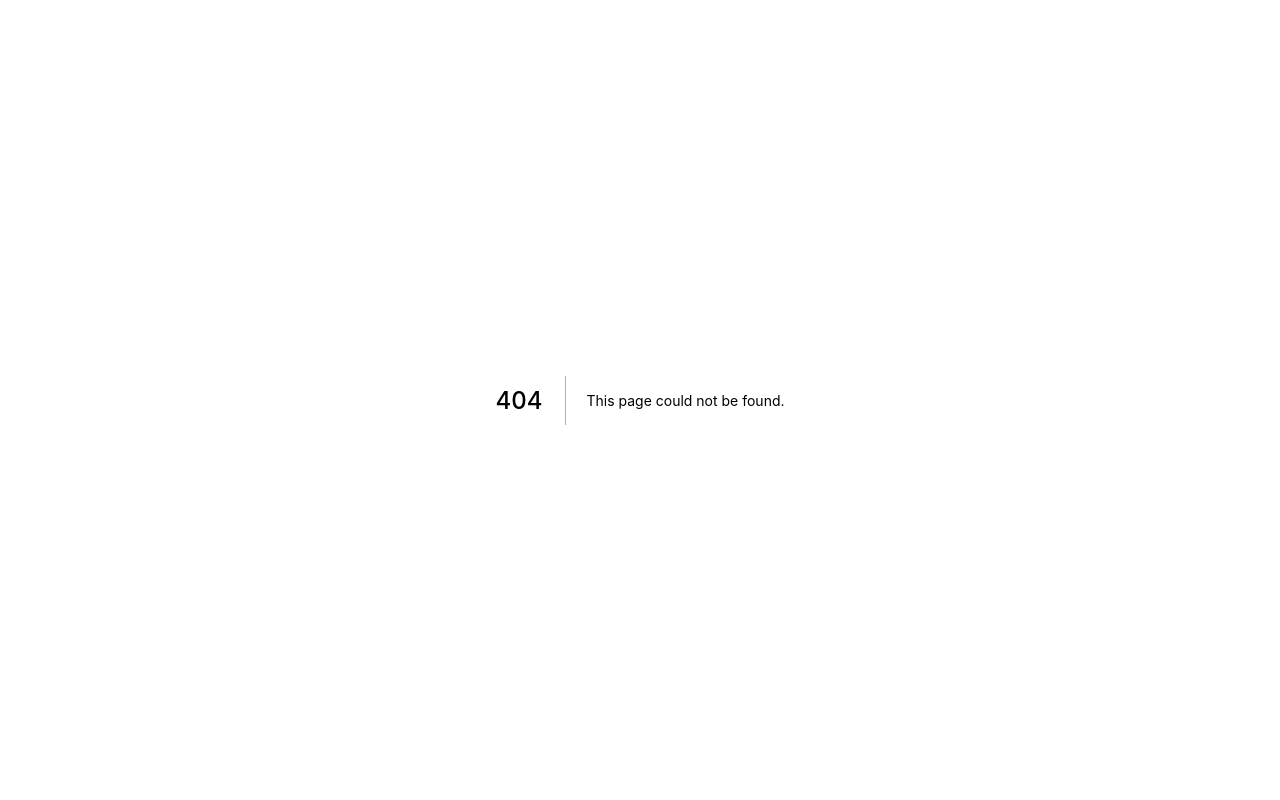
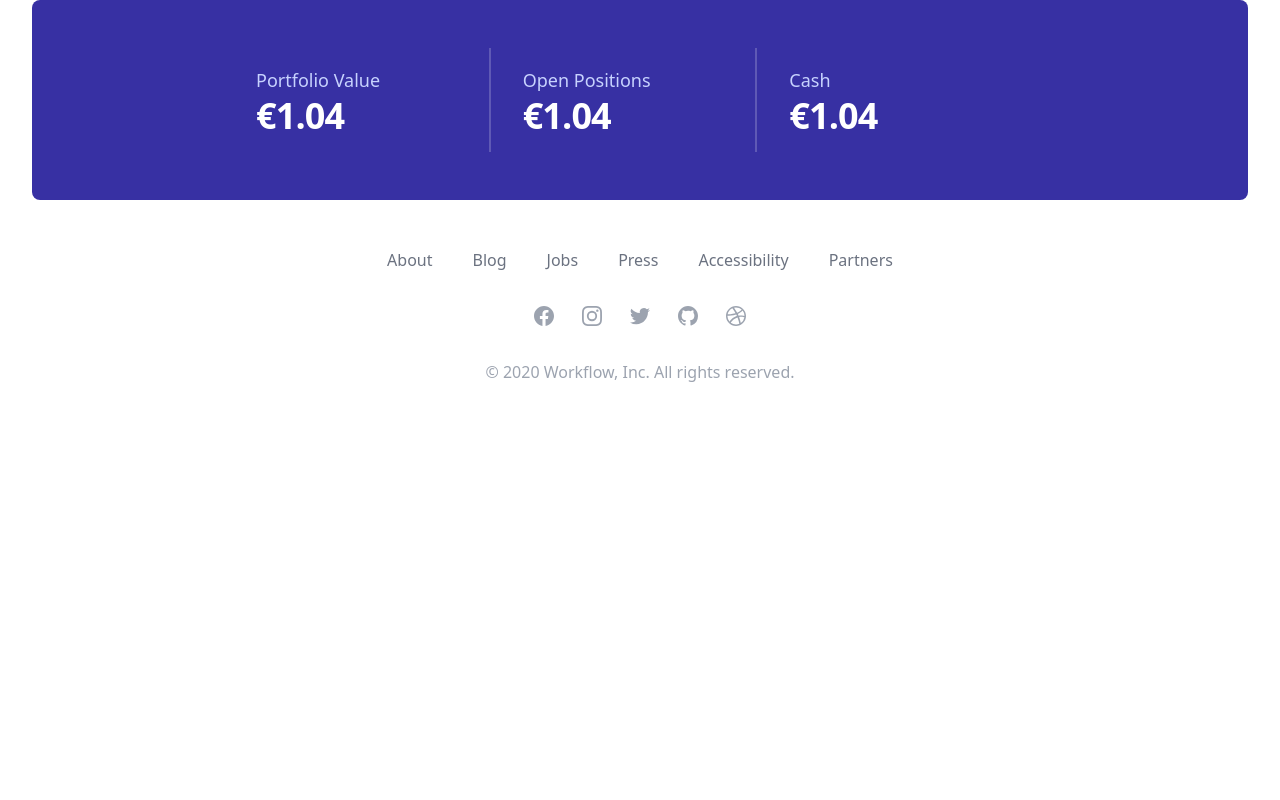
Before and after one commit to mehmetkemalbayer/muneccimvercel, a Next.js app: page /portfolio in a window 1280 px wide. Before the commit this address had no page. Shown: the top 800 px of the page. Built offline with nearby package versions, Linux system fonts and the light colour scheme; what @aws-amplify/ui-react, aws-amplify would draw is missing.

Commit message:
feat: create portfolio summary section

```diff
--- /dev/null
+++ b/src/pages/portfolio.tsx
@@ -0,0 +1,11 @@
+import PortfolioSummary from '../sections/PortfolioSummary'
+
+const Portfolio = () => {
+  return (
+    <div className="max-w-7xl mx-auto sm:px-6 lg:px-8">
+      <PortfolioSummary />
+    </div>
+  )
+}
+
+export default Portfolio
--- /dev/null
+++ b/src/sections/PortfolioSummary/index.tsx
@@ -0,0 +1,40 @@
+const Summary = ({ title, price, isBordered = false }) => (
+  <div
+    className={`flex flex-col pt-4 pb-6 sm:py-4 ${
+      isBordered &&
+      'border-b-2 sm:border-b-0 sm:border-r-2 border-opacity-20 border-white'
+    }`}
+  >
+    <dt className="order-1 text-lg leading-8 font-medium text-indigo-200">
+      {title}
+    </dt>
+    <dd className="order-2 text-4xl tracking-tight font-bold text-white">
+      {price.currency}
+      {price.amount}
+    </dd>
+  </div>
+)
+
+const PortfolioSummary = () => {
+  return (
+    <div className="bg-indigo-800 rounded-lg">
+      <div className="max-w-7xl mx-auto py-10 px-4 sm:py-16 sm:px-6 lg:px-8 lg:py-12">
+        <dl className="text-left sm:max-w-3xl sm:mx-auto sm:grid sm:grid-cols-3 sm:gap-8">
+          <Summary
+            title={'Portfolio Value'}
+            price={{ currency: '€', amount: '1.04' }}
+            isBordered
+          />
+          <Summary
+            title={'Open Positions'}
+            price={{ currency: '€', amount: '1.04' }}
+            isBordered
+          />
+          <Summary title={'Cash'} price={{ currency: '€', amount: '1.04' }} />
+        </dl>
+      </div>
+    </div>
+  )
+}
+
+export default PortfolioSummary
```
